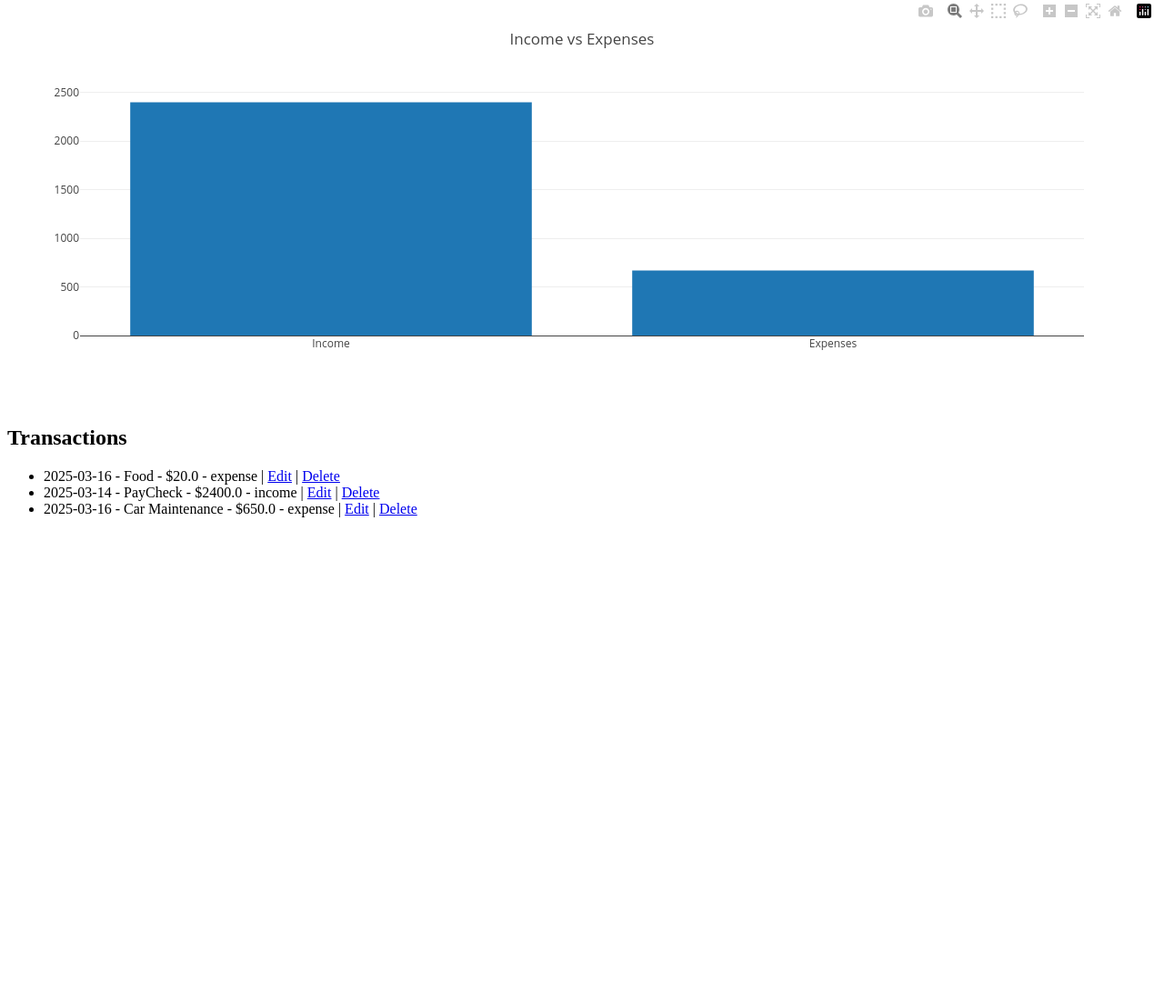
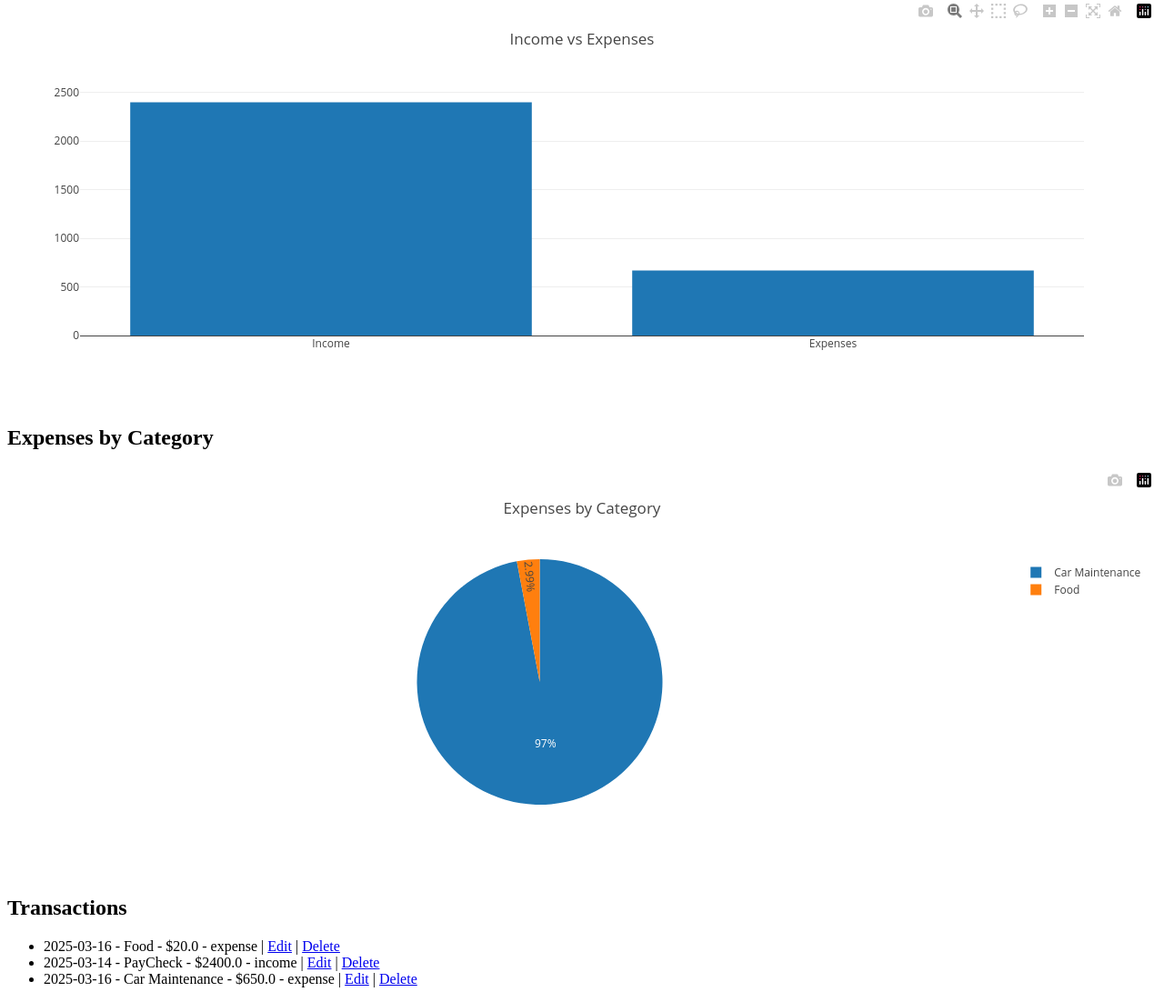
Before and after one commit to h1ihl/BudgetingApp, a Flask app: page / in a window 1280 px wide. Shown: the part 424-1526 px from the top of the page at 91% size. Before the commit the page ends 993 px from the top, so only its background shows below. Run offline with Flask 3, Linux system fonts and the light colour scheme; data comes from the database, SQL or seed files in the repository; some libraries are stand-ins or nearby versions.

Commit message:
Add expense category breakdown pie chart
- Calculated expense breakdown by category in the home route (app.py)
- Prepared category data for a pie chart and passed it to the template as category_json
- Updated index.html to include a new pie chart that displays expense distribution by category using Plotly
- Verified the pie chart displays correct breakdown of expenses by category

```diff
--- a/app.py
+++ b/app.py
@@ -44,6 +44,20 @@ def home():
     ]
     chart_json = json.dumps(chart_data, ensure_ascii=False)
 
+    # Compute category breakdown for expenses
+    category_breakdown = {}
+    for t in transactions:
+        if t.type.lower() == 'expense':
+            category = t.category
+            if category in category_breakdown:
+                category_breakdown[category] += t.amount
+            else:
+                category_breakdown[category] = t.amount
+
+    # Prepare data for the pie chart
+    category_data = [{"category": cat, "amount": amt} for cat, amt in category_breakdown.items()]
+    category_json = json.dumps(category_data, ensure_ascii=False)
+
     print("DEBUG: Chart JSON Data:", chart_json)
 
     return render_template(
@@ -53,8 +67,10 @@ def home():
         total_expense=total_expense,
         net_balance=net_balance,
         chart_json=chart_json,
-        type_filter=type_filter  # Pass the current filter to the template
+        type_filter=type_filter,  # Pass the current filter to the template
+        category_json=category_json  # Pass the category breakdown data
     )
+
 
 @app.route('/add', methods=['GET', 'POST'])
 def add_transaction():
--- a/templates/index.html
+++ b/templates/index.html
@@ -51,6 +51,26 @@
         }
     </script>
 
+    <!-- Expense Breakdown Pie Chart -->
+    <h2>Expenses by Category</h2>
+    <div id="pie-chart"></div>
+    <script>
+        var categoryData = {{ category_json | safe }};
+        console.log("Category Data Debug:", categoryData);
+
+        if (Array.isArray(categoryData) && categoryData.length > 0) {
+            var pieData = [{
+                labels: categoryData.map(d => d.category),
+                values: categoryData.map(d => d.amount),
+                type: 'pie'
+            }];
+
+            Plotly.newPlot('pie-chart', pieData, { title: 'Expenses by Category' });
+        } else {
+            console.error("categoryData is not valid:", categoryData);
+        }
+    </script>
+
     <h2>Transactions</h2>
     {% if transactions %}
         <ul>
```
